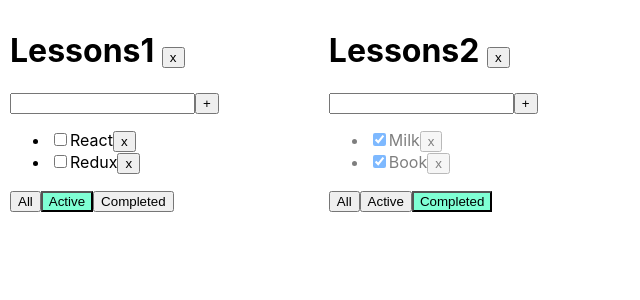
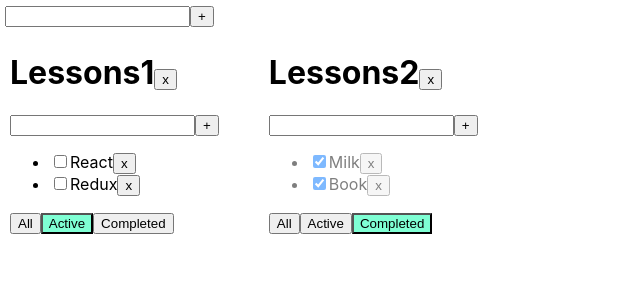
Before and after one commit to MytkoOleksii/todolist, a React (Create React App) app: page / in a window 1280 px wide. Shown: the top 300 px of the page, without its empty margins (0-640 px from the left). Built offline with nearby package versions, Linux system fonts and the light colour scheme.

Commit message:
add new todolist

```diff
--- /dev/null
+++ b/src/AddItemForm.tsx
@@ -0,0 +1,44 @@
+import React, {ChangeEvent, KeyboardEvent, useState} from "react";
+
+type AddItemFormsPropsType = {
+    addItem: (newTask: any) => any
+}
+
+export function AddItemForm(props: AddItemFormsPropsType) {
+    let [textInput, setTextInput] = useState<string | null>('');
+    let [error, setError] = useState<string | null>(null) //
+    // Обработка ввода текста
+    const onNewTitleChangeHandler = (event: ChangeEvent<HTMLInputElement>) => {
+        setTextInput(event.currentTarget.value)
+    };
+    // Обработка нажатия ентер
+    const onKeyPressHandler = (e: KeyboardEvent<HTMLInputElement>) => { //
+        setError('')
+        if (e.charCode == 13) {
+            props.addItem(textInput as string)
+            setTextInput('')
+        }
+    };
+    // Отправка на добавление новой задачи
+    const addTask = () => { ///
+        if (textInput?.trim() !== '') {
+            props.addItem(textInput as string)
+            setTextInput('')
+        } else {
+            setError('Title is required')
+        }
+    };
+
+    return (
+        <div>
+            {/*<input type={"text"} onChange={(event)=> setTextInput(event.target.value)} value={textInput as string} />*/}
+            <input type={"text"} value={textInput as string}
+                   onKeyPress={onKeyPressHandler}
+                   onChange={onNewTitleChangeHandler}
+                   className={error ? 'error' : ''}
+            />
+            <button onClick={addTask}>+</button>
+            {error && <div className={'error-messages'}>{error}</div>}
+        </div>
+    )
+}
--- a/src/App.css
+++ b/src/App.css
@@ -5,7 +5,7 @@
 
 
 .App > div {
-  margin-right: 50px;
+  margin-right: 20px;
 }
 
 .error {
--- a/src/App.tsx
+++ b/src/App.tsx
@@ -3,6 +3,7 @@
 import {ToDoList} from "./ToDoList";
 import {TaskType} from "./ToDoList";
 import {v1} from "uuid";
+import {AddItemForm} from "./AddItemForm";
 
 export  type  FilterValuesType = 'all' | 'completed' | 'active';
 
@@ -10,6 +11,10 @@
     id: string
     title: string
     filter: FilterValuesType
+}
+
+type TaskStateType = {
+    [key: string] : Array<TaskType>
 }
 
 function App() {
@@ -93,8 +98,7 @@
         delete tasksObj[todolistId]
             setTasksObj({...tasksObj})
     }
-
-    let [tasksObj, setTasksObj] = useState({
+    let [tasksObj, setTasksObj] = useState<TaskStateType>({
         [todoListID1]: [
             {id: v1(), title: "CSS", isDone: true},
             {id: v1(), title: "JS", isDone: true},
@@ -109,9 +113,18 @@
         ],
     });
 
+    function addTodolist (title: string) {
+        let newTodolist: TodoListType = { // Создание нового туду листа
+            id: v1(),
+            filter: 'all',
+            title: title,
+        }
+        setTodoList([newTodolist, ...todoLists])
+        setTasksObj({...tasksObj, [newTodolist.id]: [] }) // Взять старый и добавить новый список дел
+    }
     return (
         <div className="App">
-
+            <AddItemForm addItem={addTodolist }  />
             {
                 todoLists.map((tdl) => {
 
@@ -122,7 +135,6 @@
                     if (tdl.filter === 'active') {
                         tasksForTodolist = tasksObj[tdl.id].filter(t => t.isDone === false);
                     }
-
                     return <ToDoList key={tdl.id}
                                      title={tdl.title}
                                      id={tdl.id}
--- a/src/ToDoList.tsx
+++ b/src/ToDoList.tsx
@@ -1,7 +1,6 @@
-import React, {ChangeEvent, KeyboardEvent, useState} from "react";
-import {Simulate} from "react-dom/test-utils";
-import error = Simulate.error;
+import React, {ChangeEvent} from "react";
 import {FilterValuesType} from "./App";
+import {AddItemForm} from "./AddItemForm";
 
 export type  TaskType = {
     id: string
@@ -13,76 +12,52 @@
     tasks: Array<TaskType>
     removeTask: (id: string, todolistId: string) => void
     // changeFilter: (value: FilterValuesType) => void
-    changeFilter: (value: FilterValuesType, todoListId: string ) => void
+    changeFilter: (value: FilterValuesType, todoListId: string) => void
     addTask: (newTask: any, todolistId: string) => any
     setTasks: Function
     changeStatus: (taskId: string, isDone: boolean, todolistId: string) => void
     filter: FilterValuesType
     id: string
-    removeTodoList: ( todolistId: string) => void
+    removeTodoList: (todolistId: string) => void
 }
+
 export function ToDoList(props: PropsType) {
-    let [textInput, setTextInput] = useState<string | null>('')
-    let [error, setError] = useState<string | null>(null)
-    // Обработка ввода текста
-    const onNewTitleChangeHandler = (event: ChangeEvent<HTMLInputElement>) => {
-        setTextInput(event.currentTarget.value)
-    };
-    // Обработка нажатия ентер
-    const onKeyPressHandler = (e: KeyboardEvent<HTMLInputElement>) => {
-        setError('')
-        if (e.charCode == 13) {
-            props.addTask(textInput as string,props.id)
-            setTextInput('')
-        }
-    };
-    // Отправка на добавление новой задачи
-    const addTask = () => {
-        if (textInput?.trim() !== ''){
-            props.addTask(textInput as string, props.id)
-            setTextInput('')
-        } else {
-            setError('Title is required')
-        }
-    };
-    //Фильтрация
+
+    //Фильтрация кнопки
     const onAllClickHandler = () => props.changeFilter('all', props.id);
     const onActiveClickHandler = () => props.changeFilter('active', props.id);
     const onCompletedClickHandler = () => props.changeFilter('completed', props.id);
+    // Удаление туду листа
     const removeTodoList = () => {
         props.removeTodoList(props.id)
     }
+    const addTask = (title: string) => {
+        props.addTask(title , props.id)
+    }
     return (
         <div className={'App'}>
-            <h1>{props.title} <button onClick={removeTodoList}>x</button></h1>
-            <div>
-                {/*<input type={"text"} onChange={(event)=> setTextInput(event.target.value)} value={textInput as string} />*/}
-                <input type={"text"} value={textInput as string}
-                       onKeyPress={onKeyPressHandler}
-                       onChange={onNewTitleChangeHandler}
-                       className={error ? 'error':''}
-                />
-                <button onClick={addTask}>+</button>
-                {error && <div className={'error-messages'}>{error}</div>}
-
-            </div>
+            <h1>{props.title}
+                <button onClick={removeTodoList}>x</button>
+            </h1>
+            <AddItemForm addItem={addTask} />
             <ul>
                 {
                     props.tasks.map((t) => {
                         function onRemoveHandler() {
                             props.removeTask(t.id, props.id)
                         }
+
                         function onChangeHandler(event: ChangeEvent<HTMLInputElement>) {
-                         // console.log( t.id + event.currentTarget.checked )
+                            // console.log( t.id + event.currentTarget.checked )
                             props.changeStatus(t.id, event.currentTarget.checked, props.id)
                         }
 
                         return (
-                            <li key={t.id} className={ t.isDone ? 'is-done' : ''}>
+                            <li key={t.id} className={t.isDone ? 'is-done' : ''}>
                                 <input type={'checkbox'}
                                        checked={t.isDone}
                                        onChange={onChangeHandler}/>
-                              {/*  onChange={() => (t.isDone ? t.isDone = false : t.isDone = true)}/>*/}
+                                {/*  onChange={() => (t.isDone ? t.isDone = false : t.isDone = true)}/>*/}
                                 <span>{t.title}</span>
                                 <button onClick={onRemoveHandler}>x</button>
                             </li>
@@ -91,9 +66,14 @@
                 }
             </ul>
             <div>
-                <button className={props.filter === 'all' ? 'active-filter' : ''} onClick={onAllClickHandler}>All</button>
-                <button className={props.filter === 'active' ? 'active-filter' : ''} onClick={onActiveClickHandler}>Active</button>
-                <button className={props.filter === 'completed' ? 'active-filter' : ''} onClick={onCompletedClickHandler}>Completed</button>
+                <button className={props.filter === 'all' ? 'active-filter' : ''} onClick={onAllClickHandler}>All
+                </button>
+                <button className={props.filter === 'active' ? 'active-filter' : ''}
+                        onClick={onActiveClickHandler}>Active
+                </button>
+                <button className={props.filter === 'completed' ? 'active-filter' : ''}
+                        onClick={onCompletedClickHandler}>Completed
+                </button>
             </div>
         </div>
     )
```
